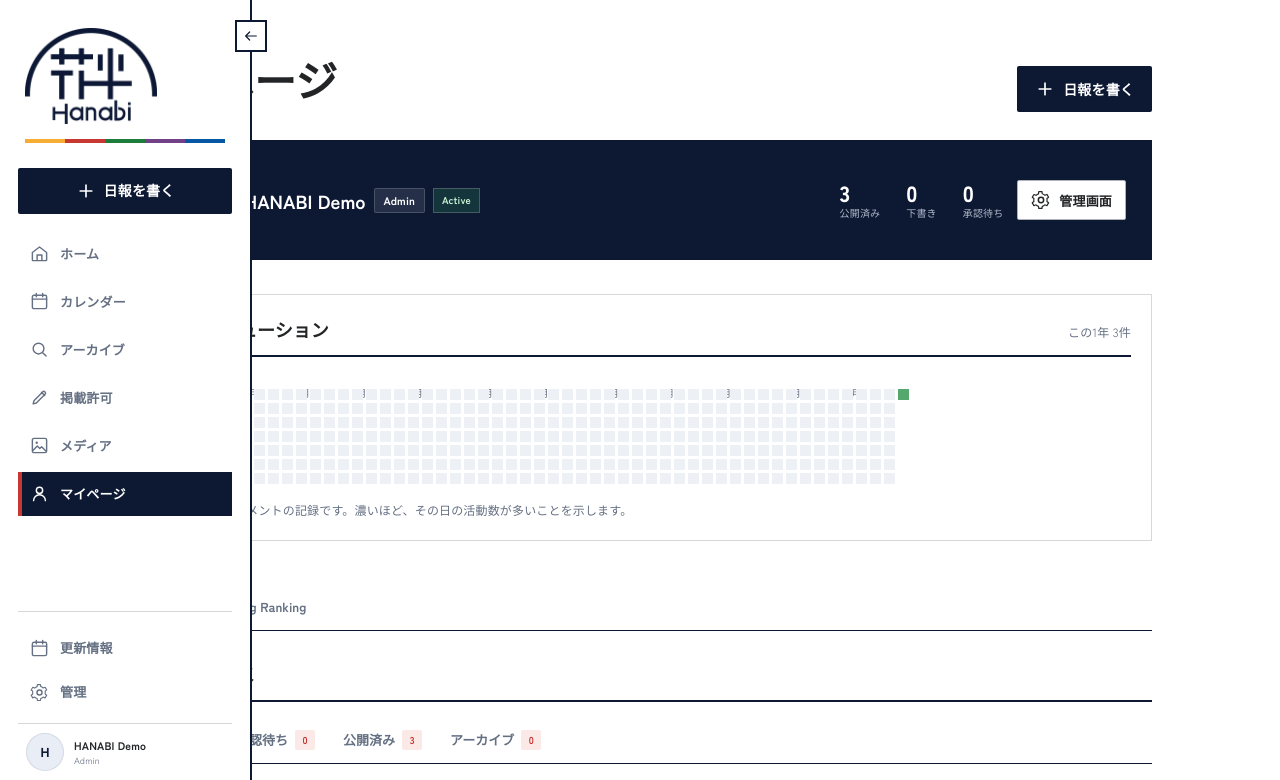
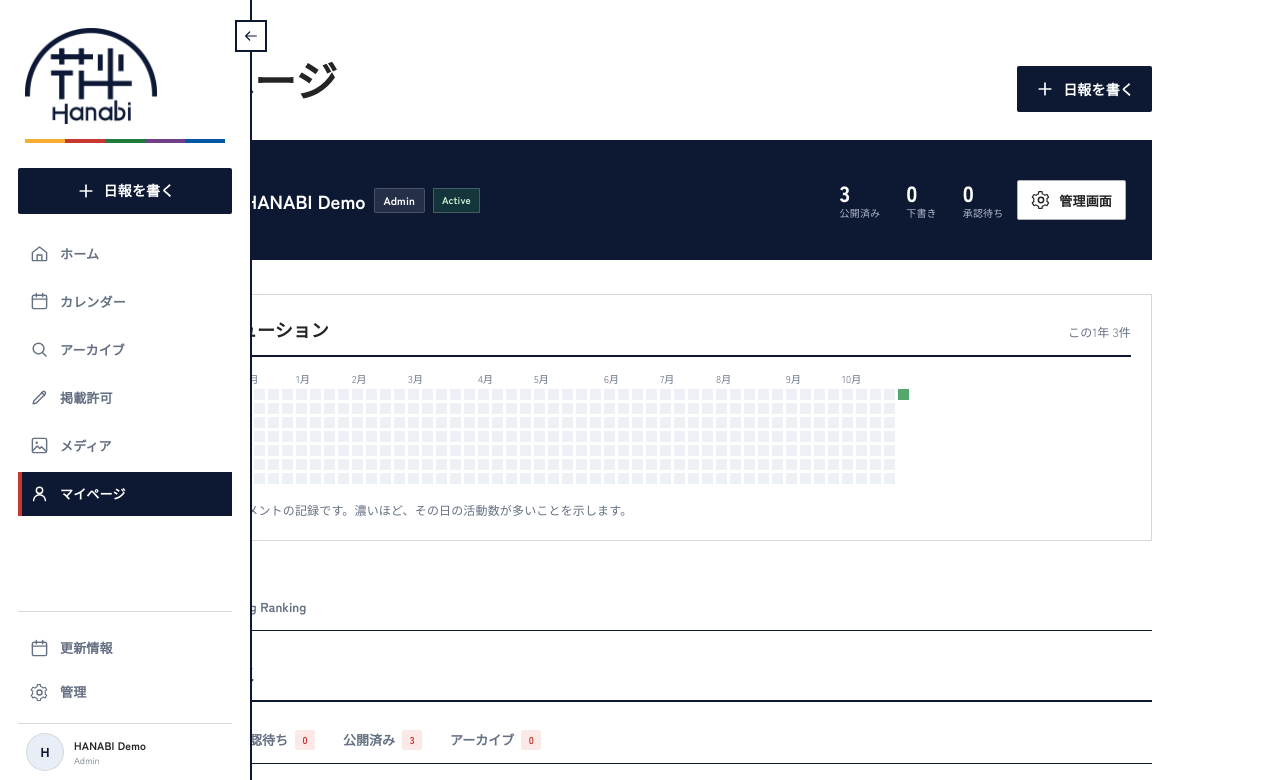
Before and after one commit to haruto-yamanishi/hanabi-log, a Next.js app: page /me in a window 1280 px wide. Shown: the top 780 px of the page. Built offline with nearby package versions, Linux system fonts and the light colour scheme; no server answers.

Commit message:
Fix contribution calendar month overlap and mobile layout

```diff
--- a/src/app/(main)/updates/page.tsx
+++ b/src/app/(main)/updates/page.tsx
@@ -5,6 +5,9 @@ export const metadata: Metadata = { title: "パッチノート・クレジット
 export default function UpdatesPage() {
   return <div className="page updates-page">
     <PageHeader title="パッチノート・クレジット" description="Hanabi Logの更新情報と、この場所をつくる人たち。" />
+    <section className="admin-panel"><p className="release-date">2026年10月28日 · コントリビューション表示</p><h2>活動カレンダーの表示崩れを修正</h2><ul>
+      <li>月名が2段になって日付マスに重なる問題を修正。スマートフォンで見出しが折り返し、カレンダー内だけを横にスクロールできるよう調整しました。</li>
+    </ul></section>
     <section className="admin-panel"><p className="release-date">2026年10月26日 · 同期管理の見やすさ</p><h2>失敗した同期を先に確認</h2><ul>
       <li>同期管理の先頭に失敗した同期を表示。DM送信履歴は初期状態で折りたたみ、必要なときに開けるようにしました。</li>
       <li>DM本文も個別に開けます。履歴を閉じた状態でも、送信失敗・結果不明の件数を確認できます。</li>
--- a/src/app/globals.css
+++ b/src/app/globals.css
@@ -1162,8 +1162,8 @@ strong {
 .profile-stats dd { font-size: 22px; font-weight: 750; line-height: 1.2; margin: 0; }
 .profile-card > .button { grid-column: 1 / -1; justify-self: start; }
 
-.contribution-graph { border: 1px solid var(--line); margin: 0 0 34px; padding: 20px; }
-.contribution-graph .section-heading { align-items: baseline; display: flex; justify-content: space-between; margin-bottom: 16px; }
+.contribution-graph { border: 1px solid var(--line); margin: 0 0 34px; min-width: 0; padding: 20px; }
+.contribution-graph .section-heading { align-items: baseline; display: flex; flex-wrap: wrap; gap: 6px 16px; justify-content: space-between; margin-bottom: 16px; }
 .contribution-graph .section-heading h2 { font-size: 18px; margin: 0; }
 .contribution-graph .section-heading span, .contribution-graph p { color: var(--muted); font-size: 12px; margin: 0; }
 .contribution-graph__scroll { overflow-x: auto; padding-bottom: 4px; }
--- a/src/components/contribution-graph.tsx
+++ b/src/components/contribution-graph.tsx
@@ -21,11 +21,15 @@ export function ContributionGraph({ summary, headingId = "contributions-heading"
     if (index && dateKey(dates[index - 1]).slice(0, 7) === key.slice(0, 7)) return [];
     return [{ label: new Intl.DateTimeFormat("ja-JP", { timeZone: "Asia/Tokyo", month: "short" }).format(date), column: Math.floor((startOffset + index) / 7) + 1 }];
   });
+  // The first partial month can share a week with the next month. Omit its
+  // label when there is not enough room, rather than creating a second row.
+  const visibleMonths = months.filter((month, index) => index !== 0 || !months[1] || months[1].column - month.column >= 3);
+  const weekCount = Math.ceil((startOffset + dates.length) / 7);
   return <section className="contribution-graph" aria-labelledby={headingId}>
     <div className="section-heading"><h2 id={headingId}>コントリビューション</h2><span>{summary ? `この1年 ${summary.total}件` : "読み込み中"}</span></div>
-    <div className="contribution-graph__scroll"><div className="contribution-graph__chart">
+    <div className="contribution-graph__scroll" tabIndex={0} role="region" aria-label="活動カレンダー（横にスクロールできます）"><div className="contribution-graph__chart">
       <div aria-hidden="true" className="contribution-graph__weekdays"><span>月</span><span /><span>水</span><span /><span>金</span><span /><span>日</span></div>
-      <div><div aria-hidden="true" className="contribution-graph__months">{months.map((month) => <span key={`${month.label}-${month.column}`} style={{ gridColumnStart: month.column }}>{month.label}</span>)}</div>
+      <div><div aria-hidden="true" className="contribution-graph__months" style={{ gridTemplateColumns: `repeat(${weekCount}, 11px)` }}>{visibleMonths.map((month) => <span key={`${month.label}-${month.column}`} style={{ gridColumnStart: month.column, gridRow: 1 }}>{month.label}</span>)}</div>
         <div className="contribution-graph__grid" aria-label="過去1年間の投稿とコメント">
           {Array.from({ length: startOffset }, (_, index) => <span aria-hidden="true" className="contribution-graph__blank" key={`blank-${index}`} />)}
           {dates.map((date) => { const key = dateKey(date); const count = days.get(key) ?? 0; return <span className={`contribution-graph__day contribution-graph__day--${count ? Math.min(4, count) : 0}`} key={key} title={`${key}: ${count}件`} />; })}
```
